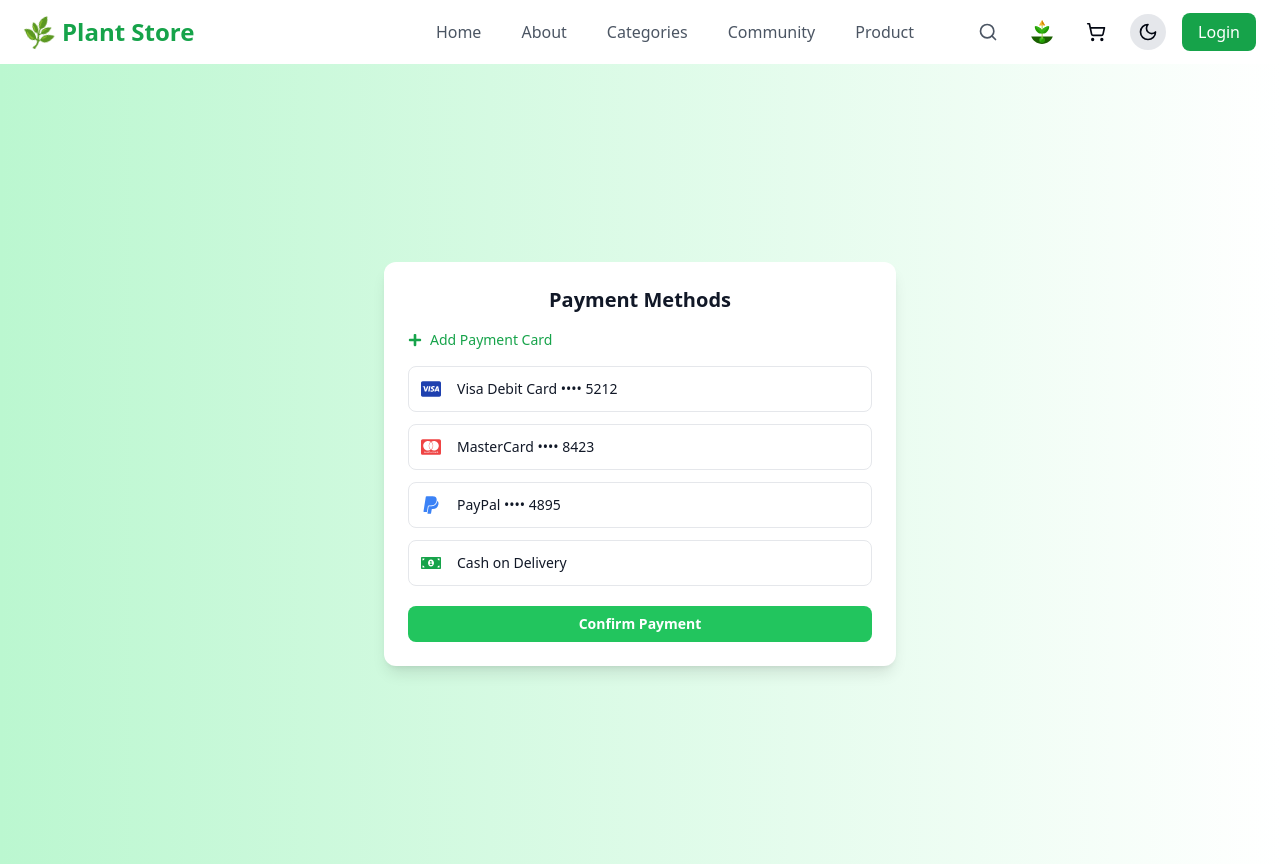
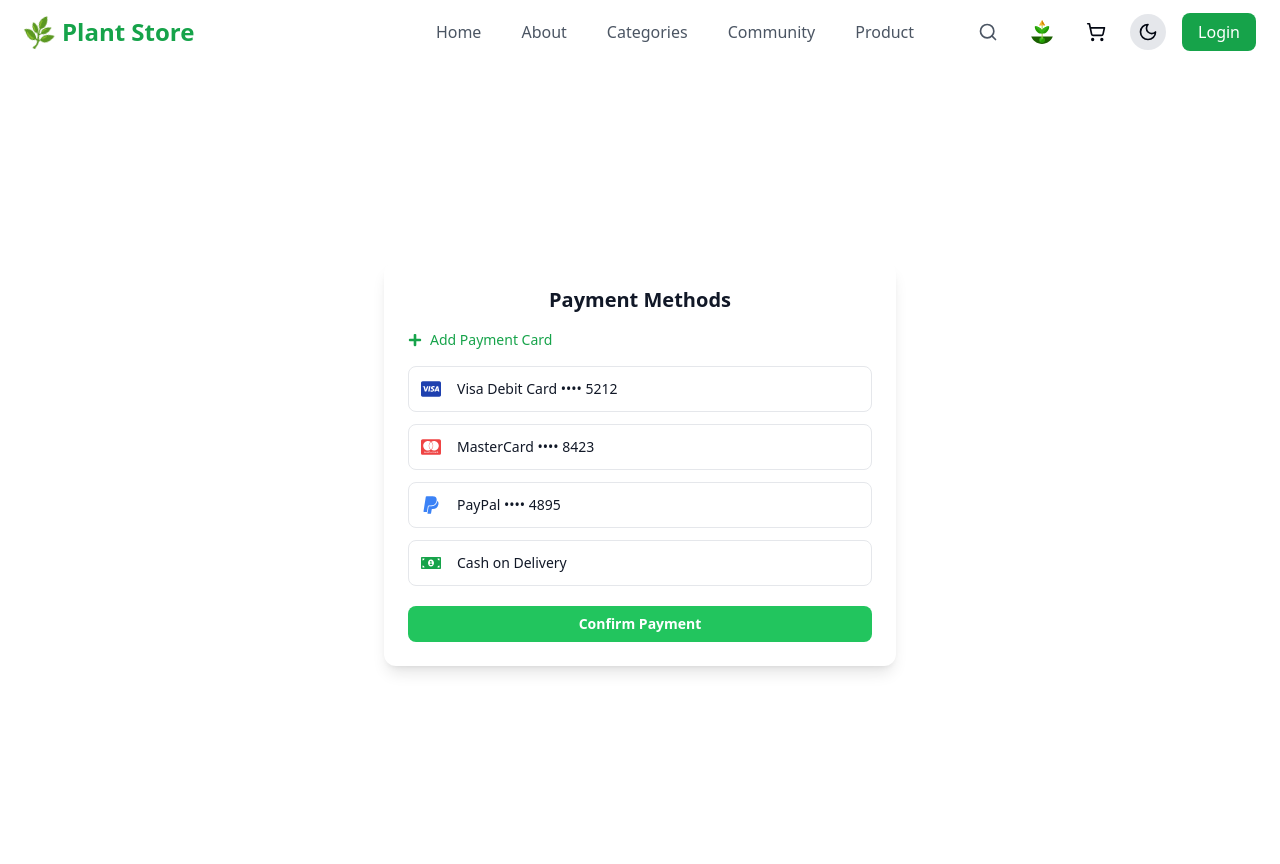
Before and after one commit to Gehad-Atef/Plant, a React (Vite) app: page /payment in a window 1280 px wide. Built offline with nearby package versions, Linux system fonts and the light colour scheme.

Commit message:
Enhance PaymentMethods component with improved payment handling and success feedback; integrate user data for payment processing.

```diff
--- a/src/components/Checkout.jsx
+++ b/src/components/Checkout.jsx
@@ -7,36 +7,86 @@ import {
     FaPlus,
 } from "react-icons/fa";
 import { useTheme } from "../context/ThemeProvider";
-import { useNavigate } from "react-router-dom";
 
 const PaymentMethods = () => {
     const { darkMode } = useTheme();
     const [selectedPayment, setSelectedPayment] = useState(null);
-  const navigate = useNavigate();
+    const [paymentSuccess, setPaymentSuccess] = useState(false);
 
-  const handleConfirmPayment = () => {
-    if (selectedPayment) {
-      alert(`Payment confirmed with ${selectedPayment}`);
-      navigate("/");
+    const handleConfirmPayment = async () => {
+        if (!selectedPayment) {
+            alert("Please select a payment method!");
+            return;
+        }
+
+        const user = JSON.parse(localStorage.getItem("user"));
+        const userId = user?.id;
+
+        const address = "Cairo, Egypt";
+
+        const payload = {
+            userId,
+            paymentMethod: selectedPayment,
+            address,
+            cardDetails:
+                selectedPayment === "cash"
+                    ? null
+                    : {
+                          cardNumber: "4111111111111111",
+                          expirationDate: "12/25",
+                          cvv: "123",
+                          cardType: selectedPayment,
+                      },
+        };
+
+        try {
+            const response = await fetch(
+                "https://greenland.runasp.net/payment/checkout",
+                {
+                    method: "POST",
+                    headers: {
+                        "Content-Type": "application/json",
+                    },
+                    body: JSON.stringify(payload),
+                }
+            );
+
+            const data = await response.json();
+
+            if (response.ok && data.success) {
+                setPaymentSuccess(true);
             } else {
-      alert("Please select a payment method!");
+                alert("❌ Payment failed. Please try again.");
+            }
+        } catch (error) {
+            console.error("Payment Error:", error);
+            alert("🚨 Something went wrong. Please try again.");
         }
     };
 
     return (
+        <div className="min-h-screen flex items-center justify-center py-10 px-6">
+            {paymentSuccess ? (
+                <div className="text-center bg-green-100 p-10 rounded-lg shadow-md">
+                    <h1 className="text-3xl font-bold text-green-700 mb-4">
+                        ✅ Payment Successful!
+                    </h1>
+                    <p className="text-green-700">
+                        Thank you for your purchase.
+                    </p>
+                </div>
+            ) : (
                 <div
-      className={`min-h-screen flex flex-col items-center justify-center  py-20 px-6 transition-colors duration-300 ${
+                    className={`w-full max-w-lg shadow-lg rounded-xl p-6 transition-all ${
                         darkMode
-          ? "bg-gray-900 text-white"
-          : "bg-gradient-to-r from-green-200 to-white text-gray-900"
+                            ? "bg-gray-800 text-white"
+                            : "bg-white text-gray-900"
                     }`}
                 >
-      <div
-        className={`w-full max-w-lg shadow-lg rounded-xl p-6 transition-all ${
-          darkMode ? "bg-gray-800 text-white" : "bg-white text-gray-900"
-        }`}
-      >
-        <h2 className="text-xl font-bold mb-4 text-center">Payment Methods</h2>
+                    <h2 className="text-xl font-bold mb-4 text-center">
+                        Payment Methods
+                    </h2>
+
                     <button className="flex items-center gap-2 text-green-600 text-sm font-medium mb-4">
                         <FaPlus className="text-sm" /> Add Payment Card
                     </button>
@@ -46,25 +96,33 @@ const PaymentMethods = () => {
                             {
                                 method: "visa",
                                 label: "Visa Debit Card",
-              icon: <FaCcVisa className="text-blue-800 text-xl" />,
+                                icon: (
+                                    <FaCcVisa className="text-blue-800 text-xl" />
+                                ),
                                 last4: "5212",
                             },
                             {
                                 method: "mastercard",
                                 label: "MasterCard",
-              icon: <FaCcMastercard className="text-red-500 text-xl" />,
+                                icon: (
+                                    <FaCcMastercard className="text-red-500 text-xl" />
+                                ),
                                 last4: "8423",
                             },
                             {
                                 method: "paypal",
                                 label: "PayPal",
-              icon: <FaPaypal className="text-blue-500 text-xl" />,
+                                icon: (
+                                    <FaPaypal className="text-blue-500 text-xl" />
+                                ),
                                 last4: "4895",
                             },
                             {
                                 method: "cash",
                                 label: "Cash on Delivery",
-              icon: <FaMoneyBillAlt className="text-green-600 text-xl" />,
+                                icon: (
+                                    <FaMoneyBillAlt className="text-green-600 text-xl" />
+                                ),
                                 last4: "",
                             },
                         ].map(({ method, label, icon, last4 }) => (
@@ -96,6 +154,7 @@ const PaymentMethods = () => {
                         Confirm Payment
                     </button>
                 </div>
+            )}
         </div>
     );
 };
```
Lines whose indentation alone changed are shown as unchanged.
